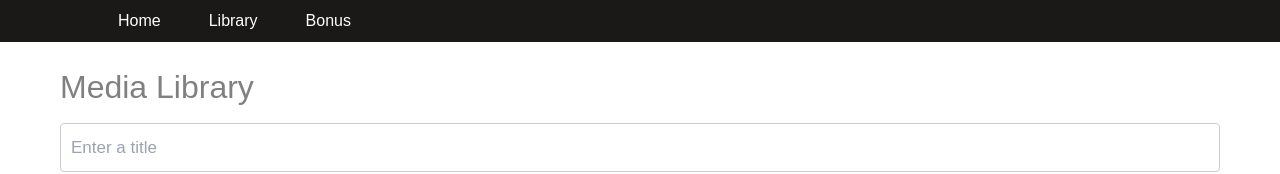
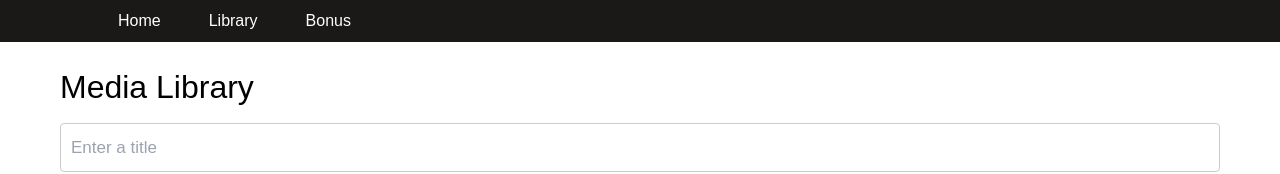
Before and after one commit to uk030621/MediaStore, a Next.js app: page /htmlpage in a window 1280 px wide. Shown: the top 174 px of the page. Built offline with nearby package versions, Linux system fonts and the light colour scheme; no server answers; the database is empty.

Commit message:
Attempts to optimise functionality on pages.

```diff
--- a/app/htmlpage/page.js
+++ b/app/htmlpage/page.js
@@ -3,7 +3,7 @@
 import { useState, useEffect } from "react";
 import Image from "next/image";
 import Link from "next/link";
-import YouTube from "react-youtube"; // Import YouTube component from 'react-youtube'
+import YouTube from "react-youtube";
 
 export default function Home() {
   const [url, setUrl] = useState("");
@@ -18,40 +18,30 @@ export default function Home() {
   const collectionRoute = "/api/urlhtml";
 
   const getContentType = (url) => {
-    if (isYouTubeUrl(url)) {
-      return "youtube";
-    }
+    if (isYouTubeUrl(url)) return "youtube";
     const extension = url.split(".").pop().toLowerCase();
-    if (["jpg", "jpeg", "png", "gif"].includes(extension)) {
-      return "image";
-    } else if (["mp4", "webm", "ogg"].includes(extension)) {
-      return "video";
-    } else {
+    if (["jpg", "jpeg", "png", "gif"].includes(extension)) return "image";
+    if (["mp4", "webm", "ogg"].includes(extension)) return "video";
     return "webpage";
-    }
   };
 
   const isYouTubeUrl = (url) => {
     const youtubeRegex = /^(https?:\/\/)?(www\.)?(youtube\.com|youtu\.be)\/.+$/;
-    return youtubeRegex.test(url) || url.length === 11; // Also treat 11-character strings as YouTube IDs
+    return youtubeRegex.test(url) || url.length === 11;
   };
 
   const extractYouTubeId = (url) => {
-    if (url.length === 11) {
-      return url; // Assume it's a raw video ID
-    }
+    if (url.length === 11) return url;
     const videoIdMatch = url.match(
       /(?:youtube\.com\/(?:[^/]+\/.+\/|(?:v|e(?:mbed)?)\/|.*[?&]v=)|youtu\.be\/)([^"&?/\s]{11})/
     );
-    return videoIdMatch ? videoIdMatch[1] : null; // Return the video ID or null if no match
+    return videoIdMatch ? videoIdMatch[1] : null;
   };
 
   const fetchUrls = async () => {
     try {
       const res = await fetch(collectionRoute);
-      if (!res.ok) {
-        throw new Error("Failed to fetch URLs");
-      }
+      if (!res.ok) throw new Error("Failed to fetch URLs");
       const data = await res.json();
       setStoredUrls(data.urls);
       setFilteredUrls(data.urls);
@@ -67,25 +57,13 @@ export default function Home() {
 
   const handleSubmit = async (e) => {
     e.preventDefault();
-
-    if (!title.trim()) {
-      setError("Please enter a title.");
-      return;
-    }
-
-    if (!url.trim()) {
-      setError("Please enter a URL or YouTube Video ID.");
-      return;
-    }
+    if (!title.trim()) return setError("Please enter a title.");
+    if (!url.trim()) return setError("Please enter a URL or YouTube Video ID.");
 
     const contentType = getContentType(url.trim());
-
     if (contentType === "youtube") {
       const videoId = extractYouTubeId(url.trim());
-      if (!videoId) {
-        setError("Invalid YouTube URL or Video ID.");
-        return;
-      }
+      if (!videoId) return setError("Invalid YouTube URL or Video ID.");
     }
 
     try {
@@ -95,10 +73,7 @@ export default function Home() {
         body: JSON.stringify({ url: url.trim(), title: title.trim() }),
       });
 
-      if (!res.ok) {
-        throw new Error("Failed to add media.");
-      }
-
+      if (!res.ok) throw new Error("Failed to add media.");
       setUrl("");
       setTitle("");
       setError("");
@@ -117,10 +92,7 @@ export default function Home() {
         body: JSON.stringify({ id }),
       });
 
-      if (!res.ok) {
-        throw new Error("Failed to delete media.");
-      }
-
+      if (!res.ok) throw new Error("Failed to delete media.");
       fetchUrls();
     } catch (err) {
       console.error(err);
@@ -129,9 +101,7 @@ export default function Home() {
   };
 
   const handleImageClick = (storedUrl) => {
-    const contentType = getContentType(storedUrl.url);
-
-    if (contentType === "image") {
+    if (getContentType(storedUrl.url) === "image") {
       setDisplayedImageUrl(storedUrl.url);
     } else {
       setDisplayedImageUrl("");
@@ -156,12 +126,12 @@ export default function Home() {
       case "video":
         return (
           <div style={styles.videoContainer}>
-            {loading && <p>Loading...</p>} {/* Loading message */}
+            {loading && <p>Loading...</p>}
             <video
               controls
               style={styles.previewVideo}
-              onLoadedData={() => setLoading(false)} // Stop loading when video is ready
-              onLoadStart={() => setLoading(true)} // Start loading when video starts fetching
+              onLoadedData={() => setLoading(false)}
+              onLoadStart={() => setLoading(true)}
             >
               <source src={storedUrl.url} type="video/mp4" />
               Your browser does not support the video tag.
@@ -171,9 +141,8 @@ export default function Home() {
       case "youtube": {
         const videoId = extractYouTubeId(storedUrl.url);
         if (!videoId) return <p>Invalid YouTube Video ID</p>;
+
         return (
-          <>
-            {loading && <p>Loading...</p>} {/* Loading message */}
           <YouTube
             videoId={videoId}
             opts={{
@@ -184,20 +153,18 @@ export default function Home() {
                 modestbranding: 1,
               },
             }}
-              onReady={() => setLoading(false)} // Stop loading once YouTube player is ready
-              onPlay={() => setLoading(false)} // Stop loading when video plays
+            onReady={() => setLoading(false)}
+            onPlay={() => setLoading(false)}
             onStateChange={(e) => {
-                if (e.data === 1) setLoading(false); // Playing state
-                if (e.data === 3) setLoading(true); // Buffering state
+              if (e.data === 1) setLoading(false); // Playing
+              if (e.data === 3) setLoading(true); // Buffering
             }}
           />
-          </>
         );
       }
       default:
         return (
           <div style={styles.webpagePreview}>
-            {/*<p>{storedUrl.title}</p>*/}
             <a
               href={storedUrl.url}
               target="_blank"
@@ -211,9 +178,7 @@ export default function Home() {
     }
   };
 
-  const handleSearchChange = (e) => {
-    setSearchTerm(e.target.value);
-  };
+  const handleSearchChange = (e) => setSearchTerm(e.target.value);
 
   useEffect(() => {
     if (searchTerm.trim() === "") {
@@ -233,10 +198,8 @@ export default function Home() {
 
   return (
     <div style={styles.container}>
-      {/* Title */}
       <h2 style={styles.title}>Media Library</h2>
 
-      {/* Displayed Image */}
       {displayedImageUrl && (
         <Image
           src={displayedImageUrl}
@@ -247,7 +210,6 @@ export default function Home() {
         />
       )}
 
-      {/* Submission Form */}
       <form onSubmit={handleSubmit} style={styles.form}>
         <input
           type="text"
@@ -281,13 +243,9 @@ export default function Home() {
           <Link href="/customsearch">
             <button style={styles.youtubeButton}>🔍 URLs</button>
           </Link>
-          {/*<Link href="/search"><button style={styles.youtubeButton}>🔍 URLs</button></Link>*/}
-          {/*<a className='ml-4' href="https://cse.google.com/cse?cx=60e15f859caa94509" target="_blank" rel="noopener noreferrer">🔍 google it</a>*/}
-          {/*<Link className="ml-5 text-white bg-slate-800" href="/youtube">Search YouTube</Link>*/}
         </div>
       </form>
 
-      {/* Search functionality */}
       <input
         className="search-input"
         type="text"
@@ -300,15 +258,12 @@ export default function Home() {
         Reset
       </button>
 
-      {/* Stored Media List */}
       <div style={{ marginTop: "25px" }}>
-        {/*<h2 style={styles.subtitle}>Stored Media:</h2>*/}
         <ul style={styles.urlList}>
           {filteredUrls.map((storedUrl) => (
             <li key={storedUrl._id} style={styles.urlItem}>
               <div style={styles.previewContainer}>
-                <h3 style={styles.vidTitle}>{storedUrl.title}</h3>{" "}
-                {/* Display the title here */}
+                <h3 style={styles.vidTitle}>{storedUrl.title}</h3>
                 {renderPreview(storedUrl)}
                 <button
                   onClick={() => handleDelete(storedUrl._id)}
@@ -354,7 +309,7 @@ const styles = {
     marginTop: "20px",
     marginBottom: "10px",
     textAlign: "left",
-    color: "grey",
+    color: "black",
   },
   subtitle: {
     fontSize: "1.3rem",
```
Also changed, not shown: app/customsearch/page.js (+0 -10 lines). Lines whose indentation alone changed are shown as unchanged.
